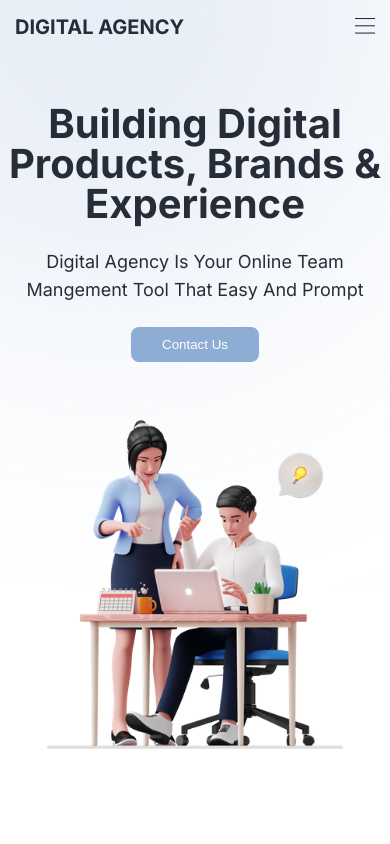
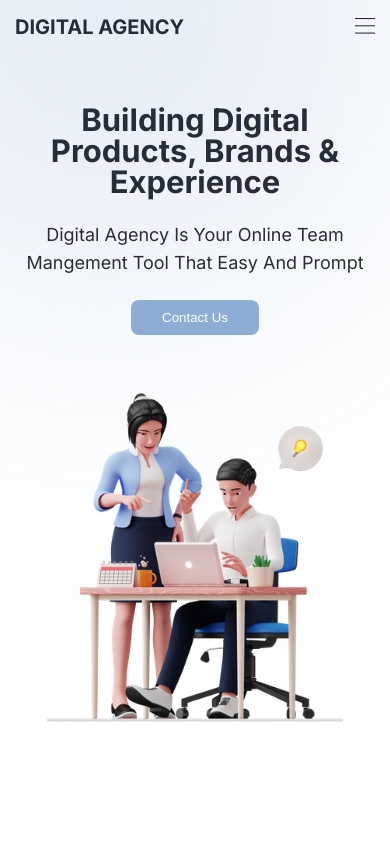
Before and after one commit to sakibsarkar/digital_agency, a Next.js app: page / in a window 390 px wide. Shown: the top 844 px of the page. Built offline with nearby package versions, Linux system fonts and the light colour scheme.

Commit message:
font size issue fixed

```diff
--- a/src/components/Banner/Banner.css
+++ b/src/components/Banner/Banner.css
@@ -57,7 +57,7 @@
 
     .banner-left h1 {
         max-width: 378px;
-        font-size: 40px;
+        font-size: 31px;
     }
 
     .banner-left p {
```
